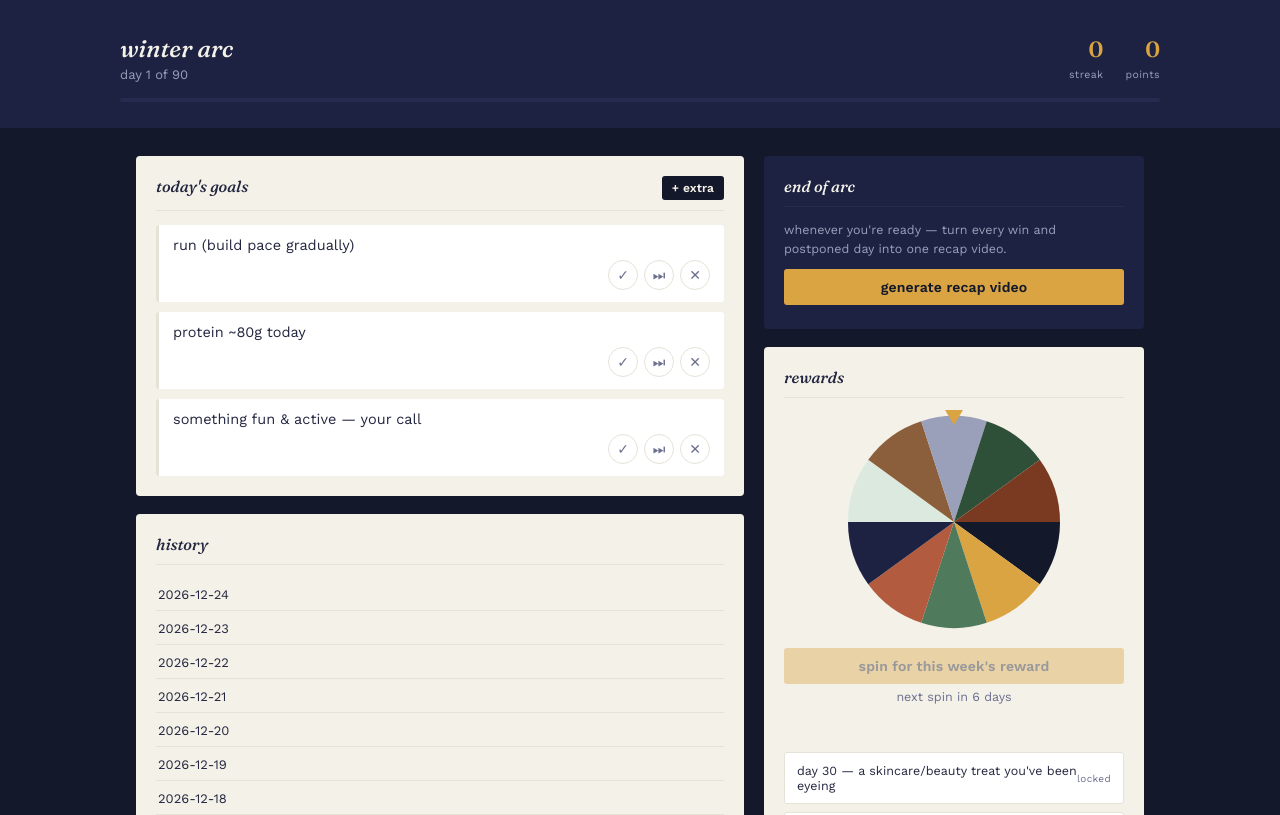
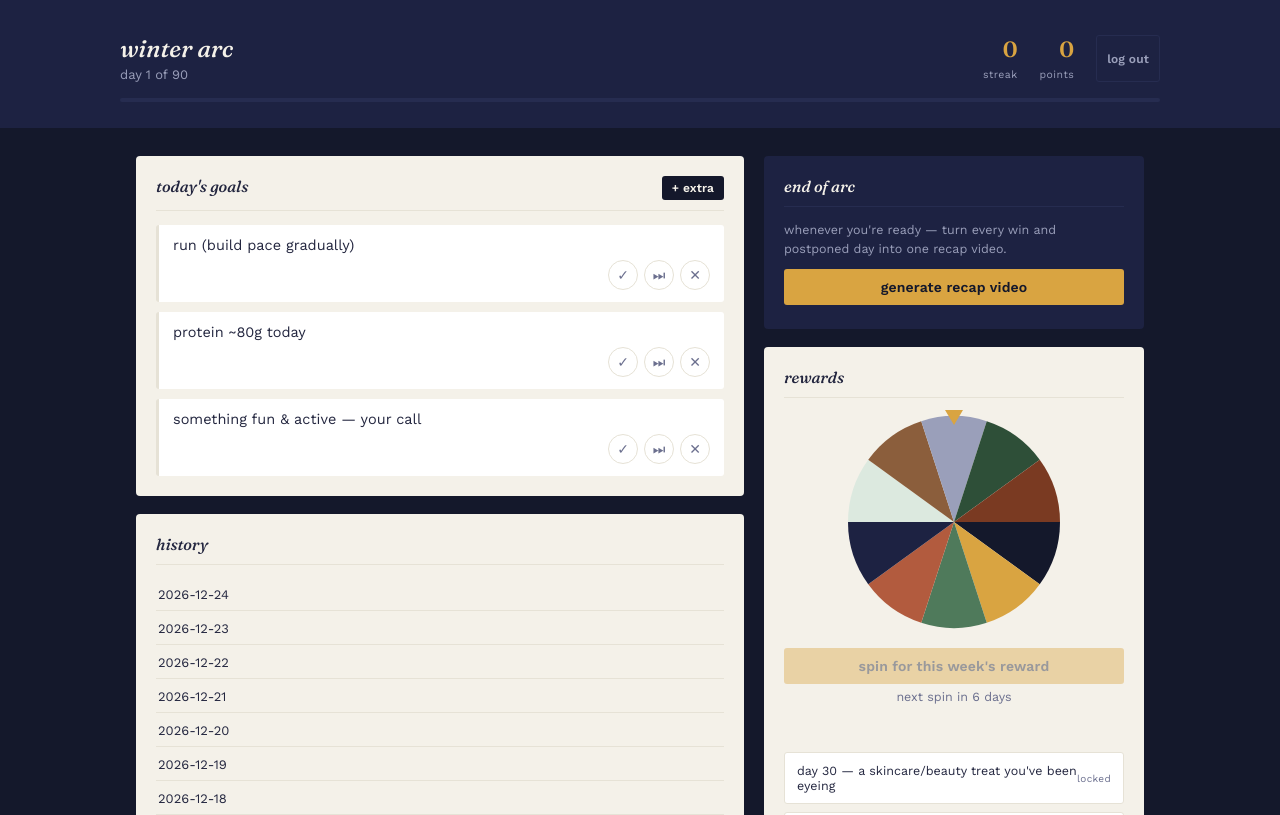
Before and after one commit to ShruddhaSN/WinterArc, a plain HTML site: page index.html in a window 1280 px wide. Both pictures are taken after typing "Sample", "Sample123", "Sample123" into the empty fields and a click on the button "create & start my 90 days". Drawn offline with nearby package versions, Linux system fonts and the light colour scheme.

Commit message:
Add logout button to the stats section

```diff
--- a/index.html
+++ b/index.html
@@ -49,6 +49,7 @@
           <div class="stats">
             <div class="stat"><span id="streakVal">0</span><small>streak</small></div>
             <div class="stat"><span id="pointsVal">0</span><small>points</small></div>
+            <button id="logoutBtn" class="btn secondary small" style="border-color:var(--ink-3); color:var(--ash);">log out</button>
           </div>
         </div>
         <div class="progress-track"><div class="progress-fill" id="progressFill" style="width:0%"></div></div>
```
